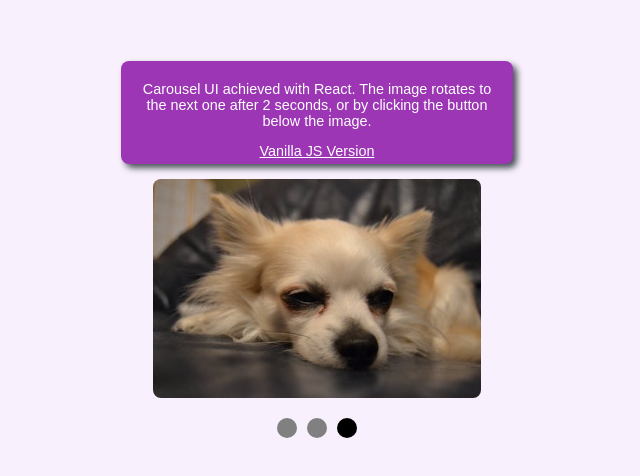
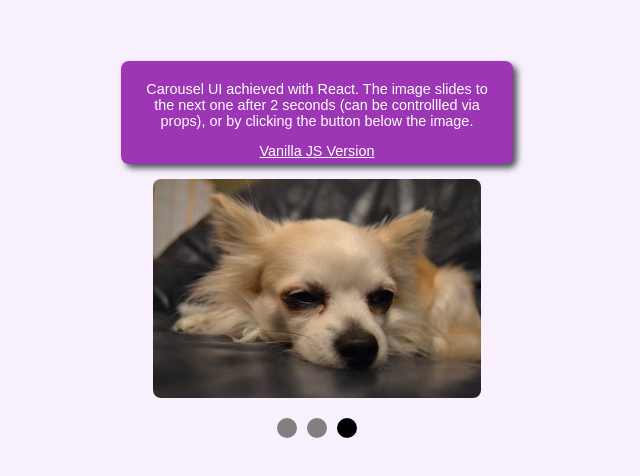
Before and after one commit to YutaMoriJP/Carousel-React, a React (Create React App) app: page / in a window 1280 px wide. Shown: the part 156-632 px from the top of the page, without its empty margins (331-971 px from the left). Built offline with nearby package versions, Linux system fonts and the light colour scheme.

Commit message:
text revision

```diff
--- a/src/Components/Carousel.js
+++ b/src/Components/Carousel.js
@@ -62,8 +62,9 @@ const Carousel = ({ images, time = 2000 }) => {
       {imageRendered && (
         <TextSlot>
           <Text>
-            Carousel UI achieved with React. The image rotates to the next one
-            after 2 seconds, or by clicking the button below the image.
+            Carousel UI achieved with React. The image slides to the next one
+            after 2 seconds (can be controllled via props), or by clicking the
+            button below the image.
           </Text>
         </TextSlot>
       )}
```
